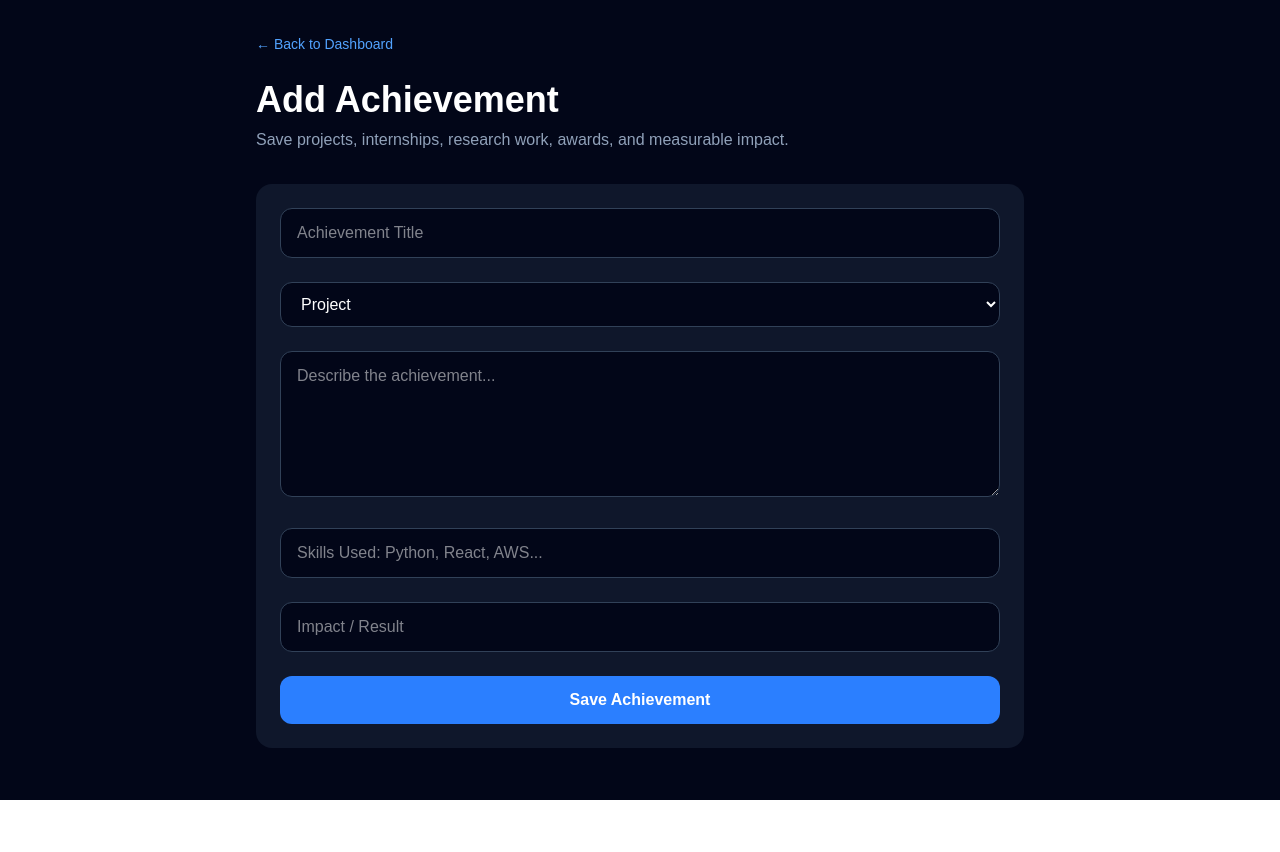
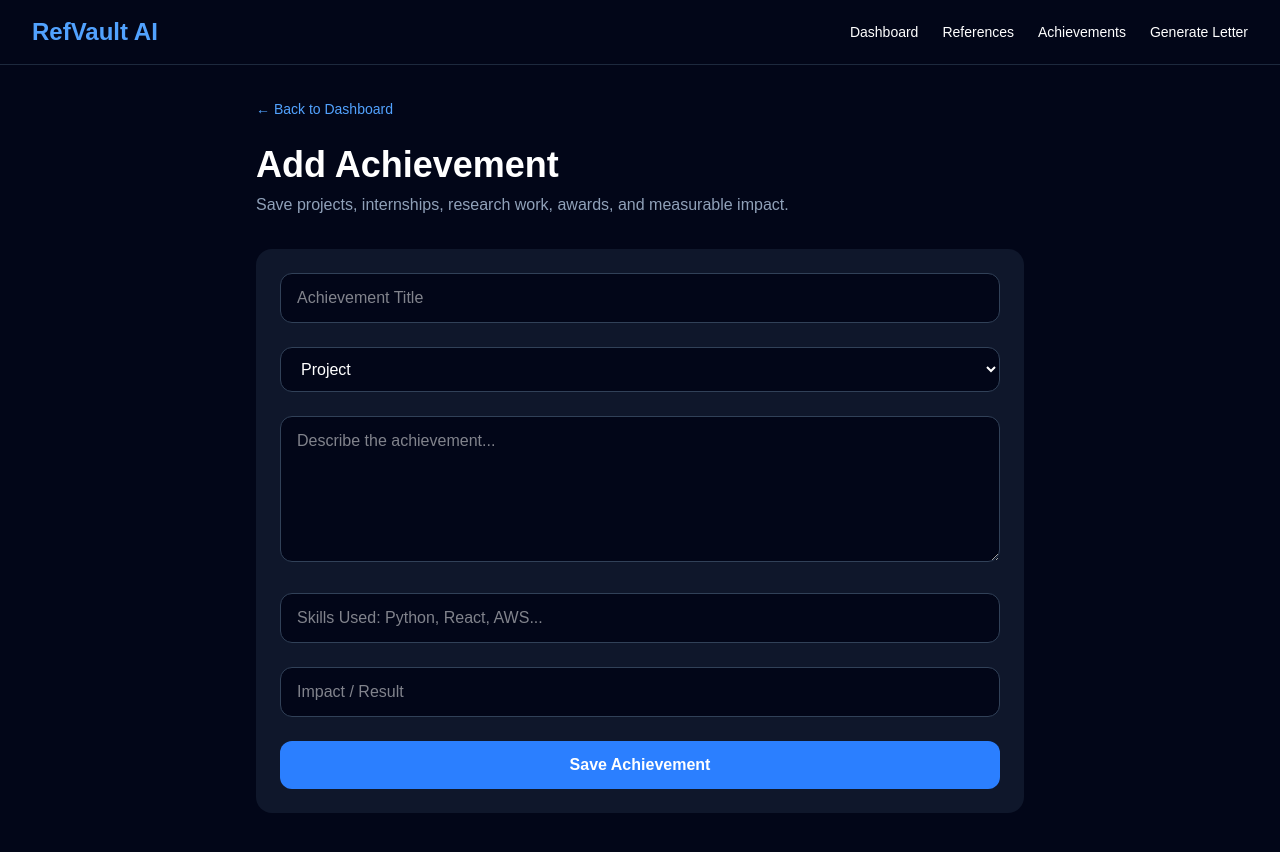
Before and after one commit to pallavireddy21/refvault-ai, a Next.js app: page /add-achievement in a window 1280 px wide. Shown: the top 852 px of the page. Before the commit the page ends 800 px from the top, so only its background shows below. Built offline with nearby package versions, Linux system fonts and the light colour scheme.

Commit message:
Added navbar to achivements page

```diff
--- a/app/add-achievement/page.tsx
+++ b/app/add-achievement/page.tsx
@@ -1,102 +1,5 @@
-// export default function AddAchievementPage() {
-//   return (
-//     <main className="min-h-screen bg-slate-950 p-8 text-white">
-//       <div className="mx-auto max-w-3xl">
-//         <a
-//           href="/dashboard"
-//           className="text-sm text-blue-400 hover:text-blue-300"
-//         >
-//           ← Back to Dashboard
-//         </a>
-
-//         <h1 className="mt-6 text-4xl font-bold">
-//           Add Achievement
-//         </h1>
-
-//         <p className="mt-2 text-slate-400">
-//           Save projects, internships, awards, research work, and measurable impact.
-//         </p>
-
-//         <form className="mt-8 space-y-6 rounded-2xl bg-slate-900 p-6">
-//           <div>
-//             <label className="mb-2 block text-sm font-medium">
-//               Achievement Title
-//             </label>
-
-//             <input
-//               type="text"
-//               placeholder="AI Research Assistant Project"
-//               className="w-full rounded-xl border border-slate-700 bg-slate-950 px-4 py-3 outline-none focus:border-blue-500"
-//             />
-//           </div>
-
-//           <div>
-//             <label className="mb-2 block text-sm font-medium">
-//               Category
-//             </label>
-
-//             <select
-//               className="w-full rounded-xl border border-slate-700 bg-slate-950 px-4 py-3 outline-none focus:border-blue-500"
-//             >
-//               <option>Project</option>
-//               <option>Internship</option>
-//               <option>Research</option>
-//               <option>Award</option>
-//               <option>Publication</option>
-//               <option>Leadership</option>
-//             </select>
-//           </div>
-
-//           <div>
-//             <label className="mb-2 block text-sm font-medium">
-//               Description
-//             </label>
-
-//             <textarea
-//               rows={5}
-//               placeholder="Describe the achievement, technologies used, responsibilities, and results..."
-//               className="w-full rounded-xl border border-slate-700 bg-slate-950 px-4 py-3 outline-none focus:border-blue-500"
-//             />
-//           </div>
-
-//           <div>
-//             <label className="mb-2 block text-sm font-medium">
-//               Skills Used
-//             </label>
-
-//             <input
-//               type="text"
-//               placeholder="Python, React, AWS, Machine Learning"
-//               className="w-full rounded-xl border border-slate-700 bg-slate-950 px-4 py-3 outline-none focus:border-blue-500"
-//             />
-//           </div>
-
-//           <div>
-//             <label className="mb-2 block text-sm font-medium">
-//               Impact / Result
-//             </label>
-
-//             <input
-//               type="text"
-//               placeholder="Improved processing speed by 40%"
-//               className="w-full rounded-xl border border-slate-700 bg-slate-950 px-4 py-3 outline-none focus:border-blue-500"
-//             />
-//           </div>
-
-//           <button
-//             type="button"
-//             className="w-full rounded-xl bg-blue-500 px-6 py-3 font-semibold hover:bg-blue-600"
-//           >
-//             Save Achievement
-//           </button>
-//         </form>
-//       </div>
-//     </main>
-//   );
-// }
-
-
 "use client";
+import Navbar from "@/components/Navbar";
 
 import { useState } from "react";
 
@@ -152,6 +55,8 @@ export default function AddAchievementPage() {
   // }
 
   return (
+    <>
+    <Navbar />
     <main className="min-h-screen bg-slate-950 p-8 text-white">
       <div className="mx-auto max-w-3xl">
         <a href="/dashboard" className="text-sm text-blue-400 hover:text-blue-300">
@@ -221,5 +126,6 @@ export default function AddAchievementPage() {
         </form>
       </div>
     </main>
+    </>
   );
 }
```
